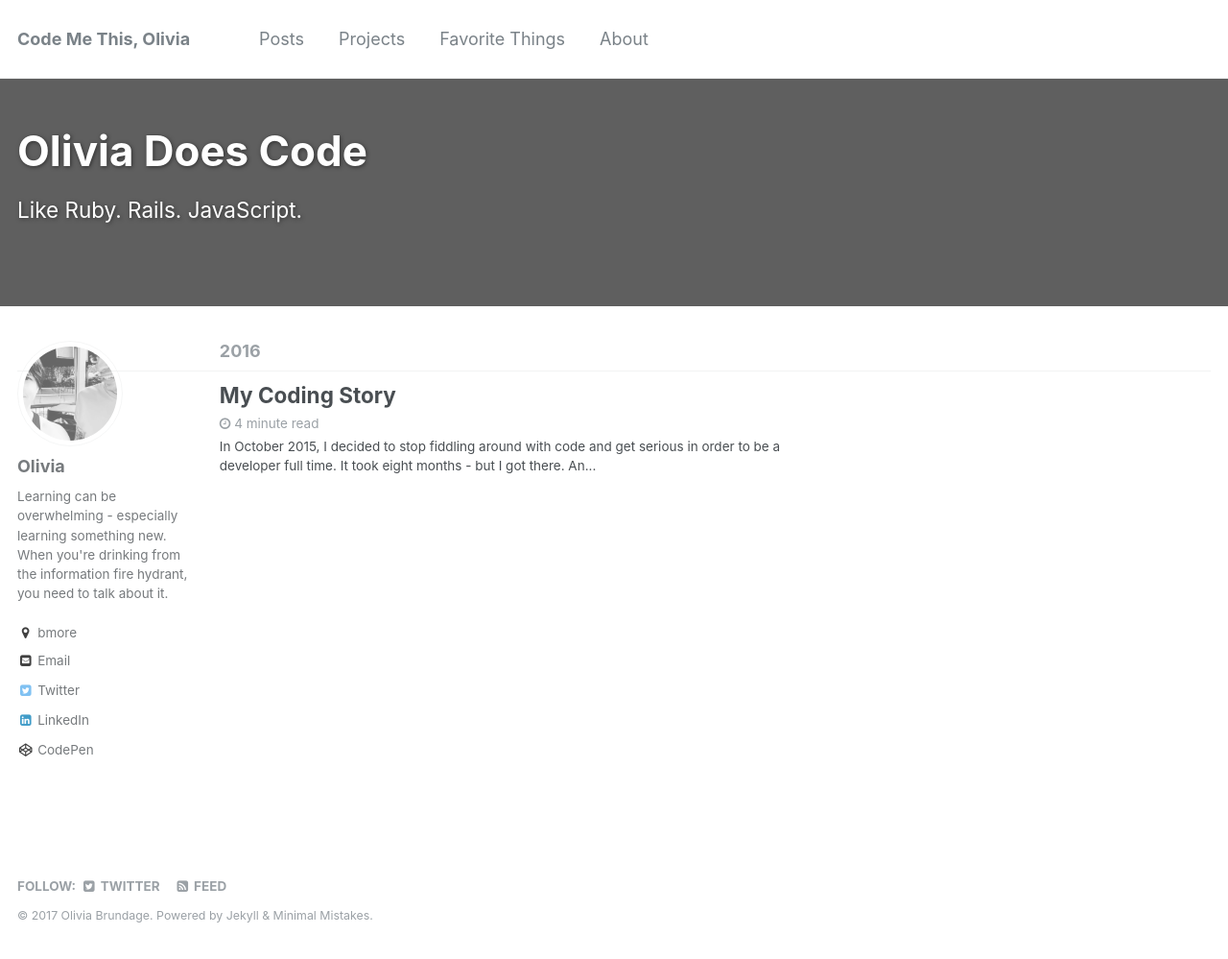
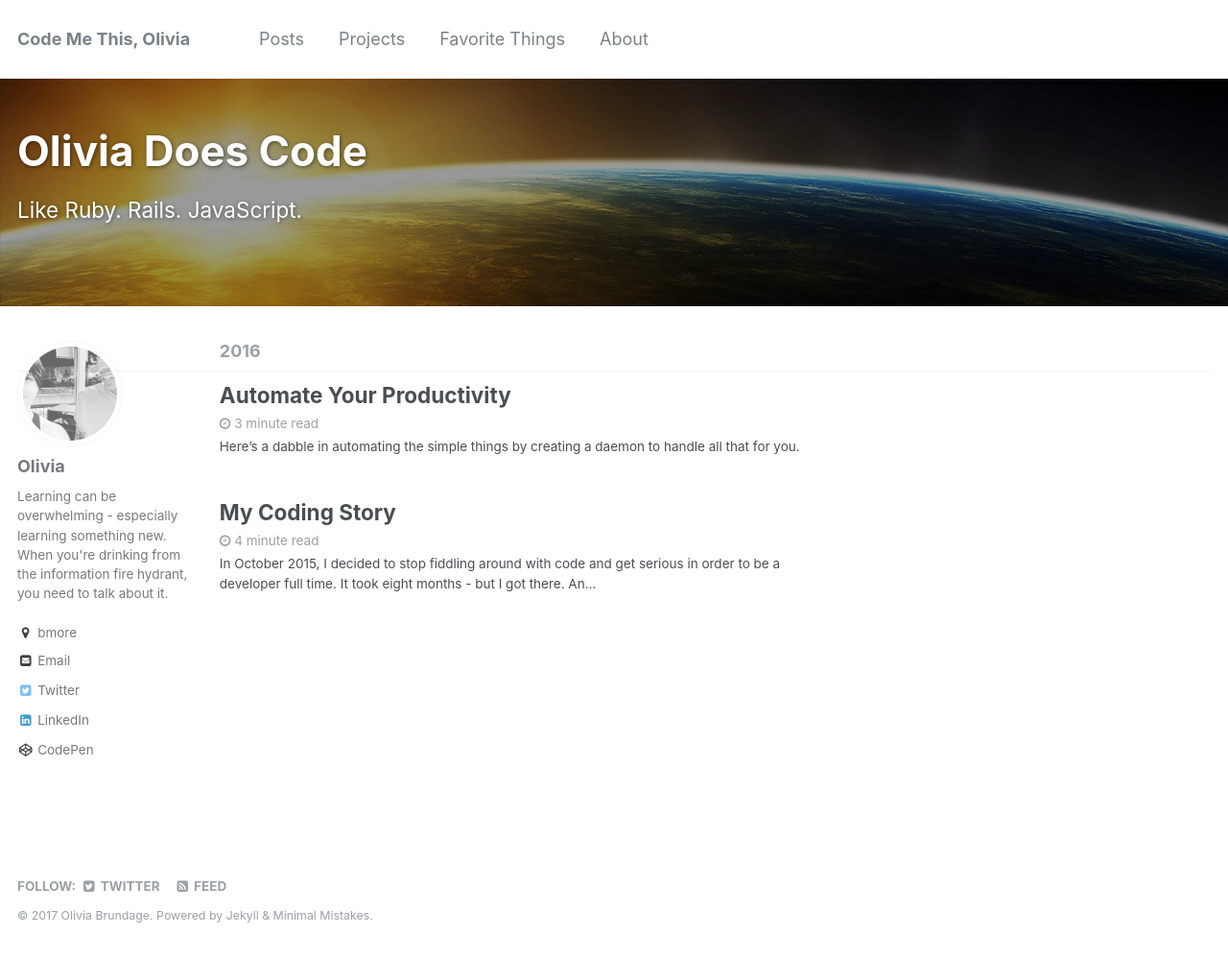
Before and after one commit to foxiae/foxiae, a Jekyll site: the page built from _pages/index.html, in a window 1280 px wide and 999 px high. Shown: the whole window at 96% size. Built offline with Jekyll 4.4.1, drawn with Linux system fonts in a browser that asks for light colours; part of the change alters nothing that is shown.

Commit message:
automate blog post

````diff
--- a/_pages/index.html
+++ b/_pages/index.html
@@ -7,7 +7,7 @@ excerpt: "Like Ruby. Rails. JavaScript."
 header:
   overlay_color: "#000"
   overlay_filter: "0.4"
-  overlay_image: nebula.jpeg
+  overlay_image: horizon.jpg
 
 author_profile: true
 
--- /dev/null
+++ b/_posts/2016-12-31-automate-your-productivity.md
@@ -0,0 +1,95 @@
+---
+layout: single
+
+categories: code
+
+title:  "Automate Your Productivity"
+
+excerpt: "Here's a dabble in automating the simple things by creating a daemon to handle all that for you."
+---
+# Automate Your Productivity
+
+When I first created this blog, I had the unspoken goal of creating a blog post a month.
+Well, it's been quite awhile since my last post - so it's safe to say I haven't kept that goal. (Who knew getting a puppy would offset your schedule so much??)
+So while I've been hiatus, I've been researching the best ways to get productive. For awhile, I was using the Kaplan method with Trello, but I found I just wasn't getting things done. Everything felt crowded. I didn't have the comforting high-level view of the status _all_ my projects in one view.
+
+Since I finally transitioned to Mac, I began using the most clamored task manager, OmniFocus. While I'm still adjusting my workflow, I've found that OmniFocus has both the complexity and simplicity of task managing that I need.
+
+But there was one hiccup - some of my tasks comes from issues provided on other platforms. Now, I don't want to be manually entering tasks I already know I'm going to be working on - so why can't we automate that? We can easily do this through Zapier, but you don't nearly have the same control over the process as if you are doing it locally. So let's explore how to make that possible. While the below process is how I implemented the integration between OmniFocus and Pivotal Tracker, this can be abstracted to fit whatever automating needs you have.
+
+*Caveat: This guide is geared towards macOS users. While these steps may be possible on Linux and Windows, you may need to substitute the launchd steps to something your OS supports.*
+
+## Create Ruby Script
+First, you need to create your Ruby script and save it in a safe place.
+  For my script, I used the [omnifocus-pivotaltracker gem](https://github.com/vesan/omnifocus-pivotaltracker) gem. And the rest of the code is simple:
+  ```ruby
+  require 'rubygems'
+  require 'omnifocus'
+
+  OmniFocus.sync NERD_FOLDER
+  ```
+
+  (NB: If you are using a gem that has an Applescript dependency, you need to use a Ruby version below 2.2.)
+
+## Create an RVM alias for the script
+Once your Ruby script is created, you will need to create an RVM alias for the launchd file, so that it can process the correct Ruby version for your script (otherwise, it'll default to the version on your local machine).
+
+First, determine the Ruby version you need for your script. I'm using ruby 2.1.3.
+
+So now, to create your RVM alias just run:
+
+`rvm alias create my_script ruby-2.1.3@my_script`
+
+Replace `my_script` and `2.1.3` with what's applicable for you.
+
+## Create Bash script
+Creating the bash script will allow the launch deamon to run the schedule program. If you want to forego the the launchd process all in general, and just want the program when you need to, this also suits that need.
+
+Create an empty bash file like `my_daemon.sh` in `/usr/local/bin`. You'll now run your ruby script from the RVM alias created earlies.
+
+You can retrieve your RVM path via `echo $rvm_path`.
+
+So just include this line in your bash file: `/Users/user/.rvm/wrappers/my_script/ruby myfile.rb`, and save this file near your scripts. If your file requires arguments, append `-a somearg` at the end of the line.
+
+Check and make sure your file ran: `bash /usr/local/bin/my_daemon.sh`
+
+*NB: Ensure to have no blank lines as this may not make your file to run.*
+
+## Create plist file
+Lastly, all you need to do now is create your .plist file, which informs launchd where your bash script is and how often to run it. Below is a version of what I'm currently using.
+You will save yours as `~/Library/LaunchAgents/com.yourdomain.projectname.plist`.
+(Change `yourdomain` and `projectname`.)
+
+```xml
+<?xml version="1.0" encoding="UTF-8"?>
+<!DOCTYPE plist PUBLIC "-//Apple//DTD PLIST 1.0//EN" "http://www.apple.com/DTDs/PropertyList-1.0.dtd">
+<plist version="1.0">
+<dict>
+	<key>KeepAlive</key>
+	<dict>
+		<key>SuccessfulExit</key>
+		<false/>
+	</dict>
+	<key>Label</key>
+	<string>com.yourdomain.projectname</string>
+	<key>ProgramArguments</key>
+	<array>
+		<string>/bin/bash</string>
+		<string>/usr/local/bin/my_daemon.sh</string>
+	</array>
+	<key>RunAtLoad</key>
+	<true/>
+	<key>StartInterval</key>
+	<integer>3600</integer>
+</dict>
+</plist>
+```
+Besides editing where your file is located and label, you can adjust the `StartInterval`, which is defined in seconds.
+
+Once you've saved your file, you'll need to register your .plist file via: `launchctl load ~/Library/LaunchAgents/com.yourdomain.projectname.plist`
+
+You can manually start your script via `launchctl start ~/Library/LaunchAgents/com.yourdomain.projectname.plist`
+
+There is a helpful GUI in managing all your daemons - [launch control](http://www.soma-zone.com/LaunchControl/), which I highly recommend as it's an easier interface to troubleshoot issues and customize your daemons.
+
+Happy automatizing!
````
